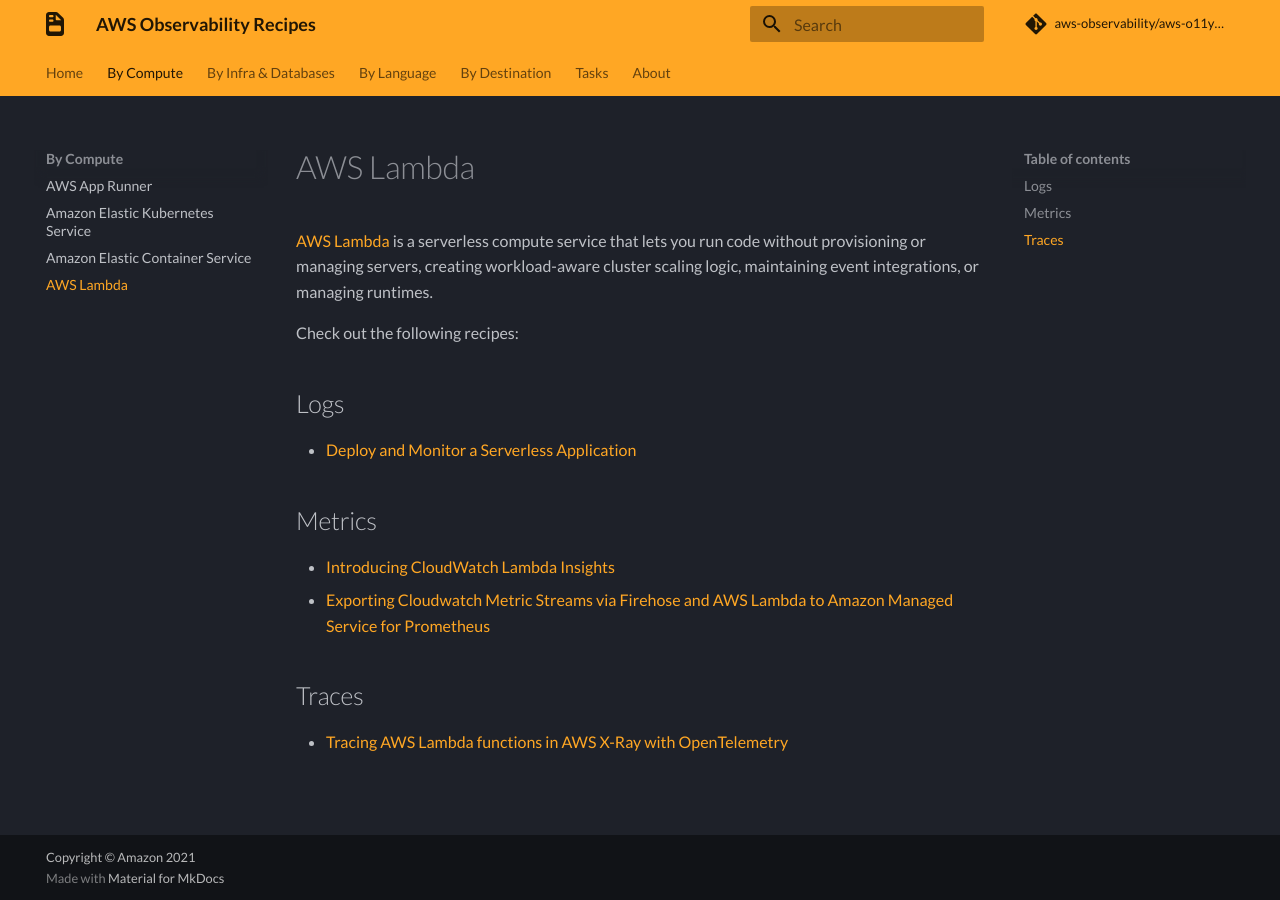
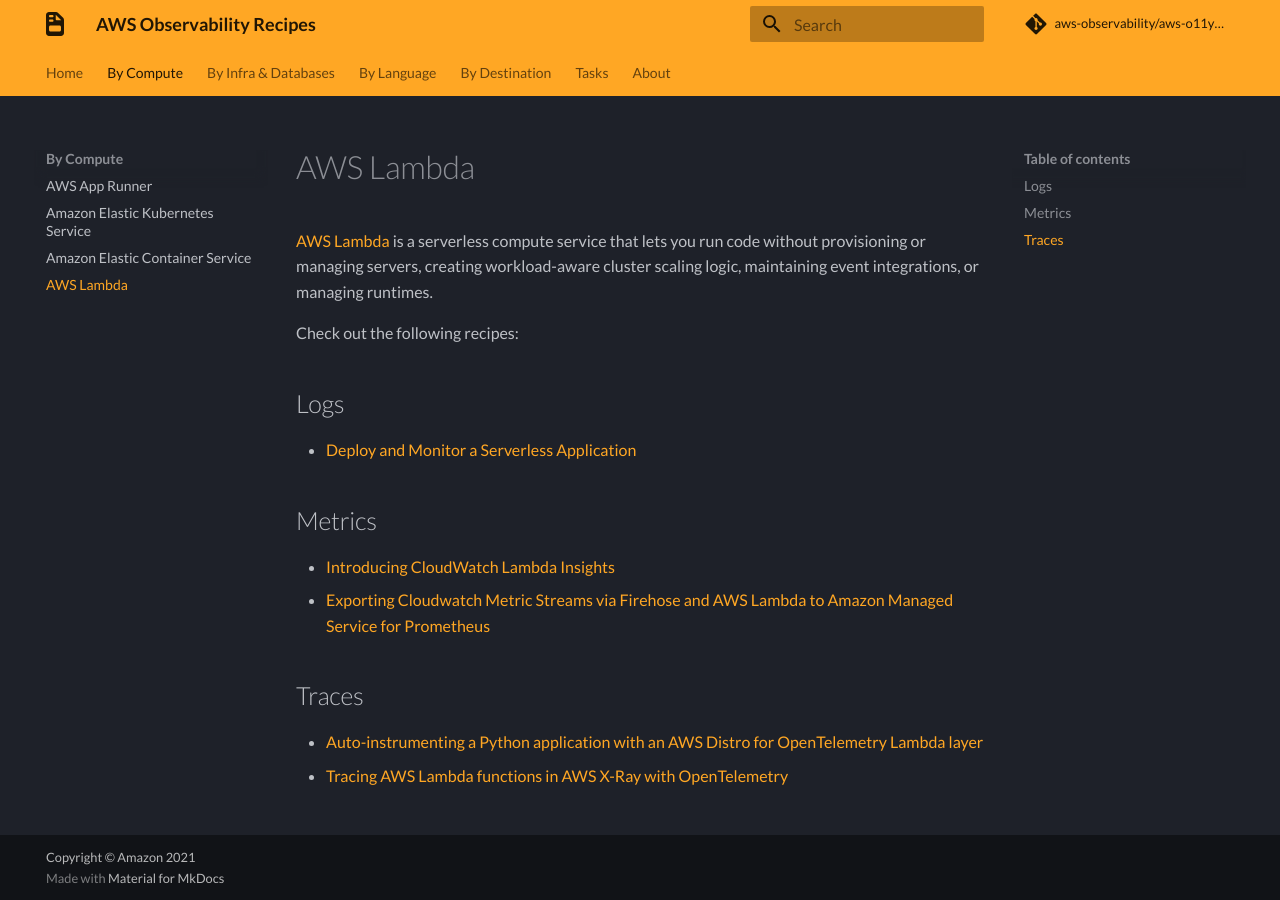
Before and after one commit to aws-observability/aws-o11y-recipes, an MkDocs documentation site: the page built from docs/lambda.md, in a window 1280 px wide. Built offline with MkDocs 1.6.1 and Material for MkDocs 9.7.7, drawn with Linux system fonts in a browser that asks for light colours; some web fonts are replaced; comment, search, counter and statistics services are not loaded.

Commit message:
adds Lambda layer article

```diff
--- a/docs/lambda.md
+++ b/docs/lambda.md
@@ -17,9 +17,11 @@
 
 ## Traces
 
+- [Auto-instrumenting a Python application with an AWS Distro for OpenTelemetry Lambda layer][lambda-layer-python-xray-adot]
 - [Tracing AWS Lambda functions in AWS X-Ray with OpenTelemetry][lambda-xray-adot]
 
 [lambda-main]: https://aws.amazon.com/lambda/
 [aes-ws]: https://bookstore.aesworkshops.com/
 [lambda-cwi]: https://aws.amazon.com/blogs/mt/introducing-cloudwatch-lambda-insights/
 [lambda-xray-adot]: https://aws.amazon.com/blogs/opensource/tracing-aws-lambda-functions-in-aws-x-ray-with-opentelemetry/
+[lambda-layer-python-xray-adot]: https://aws.amazon.com/blogs/opensource/auto-instrumenting-a-python-application-with-an-aws-distro-for-opentelemetry-lambda-layer/
```
